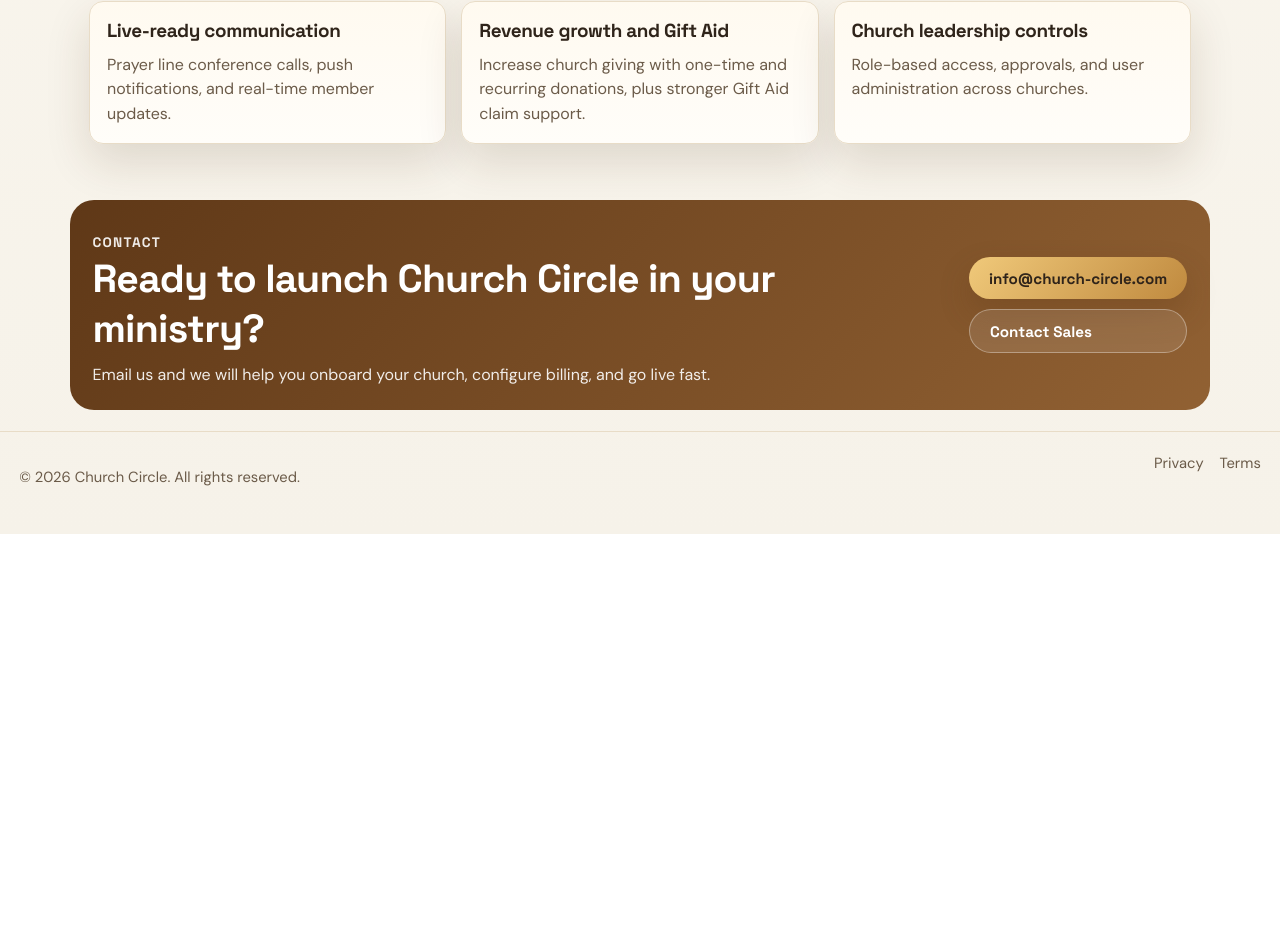
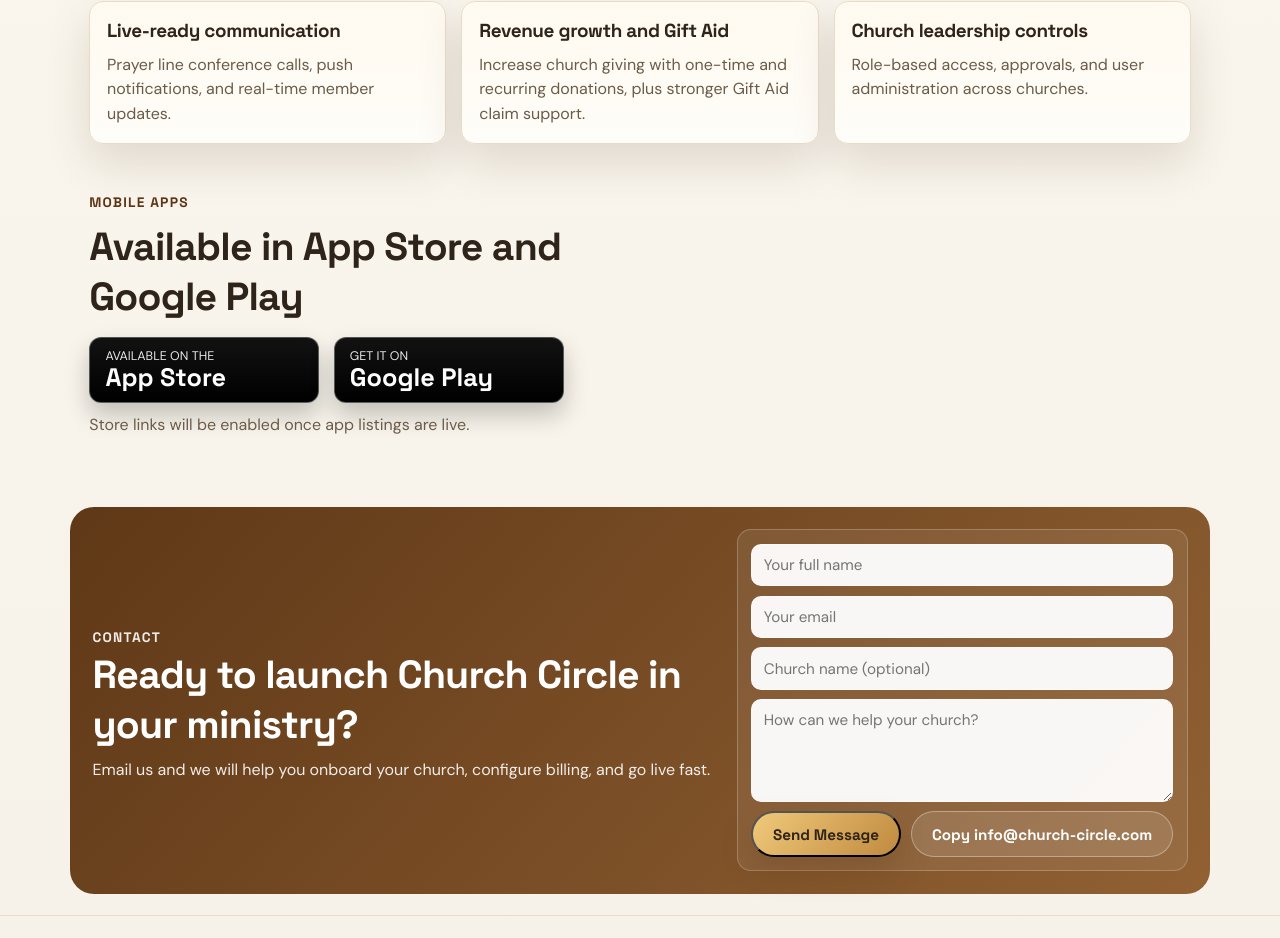
Before and after one commit to kevinofficial95/church-circle-website, a React (Vite) app: page / in a window 1280 px wide. Shown: the part 1793-2731 px from the top of the page. Before the commit the page ends 2327 px from the top, so only its background shows below. Built offline with nearby package versions, Linux system fonts and the light colour scheme.

Commit message:
feat: add contact form workflow and non-clickable app store availability badges

```diff
--- a/src/App.css
+++ b/src/App.css
@@ -322,6 +322,49 @@ h2 {
   margin: 0.8rem 0 0;
 }
 
+.section-stores {
+  padding-top: 0.4rem;
+}
+
+.store-badges {
+  display: flex;
+  flex-wrap: wrap;
+  gap: 0.9rem;
+  margin-top: 0.9rem;
+}
+
+.store-badge {
+  background: linear-gradient(180deg, #121212, #000);
+  border: 1px solid rgba(255, 255, 255, 0.32);
+  border-radius: 12px;
+  box-shadow: 0 12px 24px rgba(0, 0, 0, 0.22);
+  color: #fff;
+  cursor: default;
+  min-width: 230px;
+  padding: 0.62rem 0.95rem;
+  user-select: none;
+}
+
+.store-badge-small {
+  display: block;
+  font-size: 0.78rem;
+  opacity: 0.9;
+  text-transform: uppercase;
+}
+
+.store-badge-big {
+  display: block;
+  font-family: "Space Grotesk", "Segoe UI", sans-serif;
+  font-size: 1.58rem;
+  font-weight: 700;
+  line-height: 1.1;
+}
+
+.store-note {
+  color: var(--ink-soft);
+  margin-top: 0.7rem;
+}
+
 .trust-grid {
   display: grid;
   gap: 0.95rem;
@@ -359,7 +402,8 @@ h2 {
 }
 
 .contact-actions {
-  display: grid;
+  display: flex;
+  flex-wrap: wrap;
   gap: 0.6rem;
 }
 
@@ -372,6 +416,43 @@ h2 {
   background: rgba(255, 255, 255, 0.11);
   border-color: rgba(255, 255, 255, 0.34);
   color: #fff;
+}
+
+.contact-form {
+  background: rgba(255, 255, 255, 0.08);
+  border: 1px solid rgba(255, 255, 255, 0.22);
+  border-radius: 14px;
+  display: grid;
+  gap: 0.58rem;
+  min-width: 340px;
+  padding: 0.85rem;
+}
+
+.contact-input,
+.contact-textarea {
+  background: rgba(255, 255, 255, 0.95);
+  border: 1px solid rgba(255, 255, 255, 0.6);
+  border-radius: 10px;
+  color: #2f241a;
+  font-family: "DM Sans", "Segoe UI", sans-serif;
+  font-size: 0.95rem;
+  padding: 0.64rem 0.72rem;
+}
+
+.contact-input:focus,
+.contact-textarea:focus {
+  border-color: #f0c97a;
+  outline: 2px solid rgba(240, 201, 122, 0.35);
+}
+
+.contact-textarea {
+  resize: vertical;
+}
+
+.contact-status {
+  color: #fff6de;
+  font-size: 0.88rem;
+  margin: 0.2rem 0 0;
 }
 
 .site-footer {
@@ -459,6 +540,10 @@ h2 {
 
   .section-contact {
     padding: 1.2rem;
+  }
+
+  .contact-form {
+    min-width: 100%;
   }
 
   .highlight-pill {
@@ -551,8 +636,18 @@ h2 {
     font-size: 0.92rem;
   }
 
-  .section-contact .btn {
+  .section-contact .btn,
+  .contact-actions .btn {
     text-align: center;
+    width: 100%;
+  }
+
+  .store-badge {
+    min-width: 100%;
+  }
+
+  .store-badge-big {
+    font-size: 1.4rem;
   }
 }
 
--- a/src/App.tsx
+++ b/src/App.tsx
@@ -1,4 +1,4 @@
-import { useEffect } from "react";
+import { useEffect, useState, type ChangeEvent, type FormEvent } from "react";
 import "./App.css";
 
 type PricingTier = {
@@ -65,6 +65,14 @@ const formatCurrency = (value: number, currency: "GBP" | "USD"): string => {
 const usdValue = (gbpValue: number): number => gbpValue * GBP_TO_USD;
 
 export default function App() {
+  const [contactForm, setContactForm] = useState({
+    fullName: "",
+    email: "",
+    churchName: "",
+    message: "",
+  });
+  const [contactStatus, setContactStatus] = useState("");
+
   useEffect(() => {
     const targets = Array.from(document.querySelectorAll<HTMLElement>(".reveal"));
     if (targets.length === 0) {
@@ -86,6 +94,45 @@ export default function App() {
     targets.forEach((target) => observer.observe(target));
     return () => observer.disconnect();
   }, []);
+
+  const onContactFieldChange =
+    (key: "fullName" | "email" | "churchName" | "message") =>
+    (event: ChangeEvent<HTMLInputElement | HTMLTextAreaElement>) => {
+      setContactForm((previous) => ({ ...previous, [key]: event.target.value }));
+    };
+
+  const copyInfoEmail = async (): Promise<void> => {
+    try {
+      await navigator.clipboard.writeText("info@church-circle.com");
+      setContactStatus("Copied: info@church-circle.com");
+    } catch {
+      setContactStatus("Please email info@church-circle.com");
+    }
+  };
+
+  const onContactSubmit = async (event: FormEvent<HTMLFormElement>): Promise<void> => {
+    event.preventDefault();
+
+    const fullName = contactForm.fullName.trim();
+    const email = contactForm.email.trim();
+    const churchName = contactForm.churchName.trim();
+    const message = contactForm.message.trim();
+
+    if (!fullName || !email || !message) {
+      setContactStatus("Please fill your name, email, and message.");
+      return;
+    }
+
+    const subject = encodeURIComponent(`Church Circle enquiry from ${fullName}`);
+    const body = encodeURIComponent(
+      `Name: ${fullName}\nEmail: ${email}\nChurch: ${churchName || "Not provided"}\n\nMessage:\n${message}`
+    );
+    const gmailComposeUrl = `https://mail.google.com/mail/?view=cm&fs=1&to=info@church-circle.com&su=${subject}&body=${body}`;
+
+    window.open(gmailComposeUrl, "_blank", "noopener,noreferrer");
+    await copyInfoEmail();
+    setContactStatus("Compose window opened. If it did not open, email info@church-circle.com directly.");
+  };
 
   return (
     <div className="site-shell">
@@ -195,20 +242,67 @@ export default function App() {
           </div>
         </section>
 
+        <section className="section section-stores reveal">
+          <div className="section-head">
+            <p className="eyebrow">Mobile Apps</p>
+            <h2>Available in App Store and Google Play</h2>
+          </div>
+          <div className="store-badges" aria-label="Store availability badges">
+            <div className="store-badge store-badge-apple" role="img" aria-label="Available on the App Store">
+              <span className="store-badge-small">Available on the</span>
+              <span className="store-badge-big">App Store</span>
+            </div>
+            <div className="store-badge store-badge-google" role="img" aria-label="Get it on Google Play">
+              <span className="store-badge-small">Get it on</span>
+              <span className="store-badge-big">Google Play</span>
+            </div>
+          </div>
+          <p className="store-note">Store links will be enabled once app listings are live.</p>
+        </section>
+
         <section id="contact" className="section section-contact reveal">
           <div>
             <p className="eyebrow">Contact</p>
             <h2>Ready to launch Church Circle in your ministry?</h2>
             <p>Email us and we will help you onboard your church, configure billing, and go live fast.</p>
           </div>
-          <div className="contact-actions">
-            <a className="btn btn-primary" href="mailto:info@church-circle.com?subject=Church%20Circle%20Demo%20Request">
-              info@church-circle.com
-            </a>
-            <a className="btn btn-ghost" href="mailto:sales@church-circle.com?subject=Church%20Circle%20Pricing%20Question">
-              Contact Sales
-            </a>
-          </div>
+          <form className="contact-form" onSubmit={(event) => void onContactSubmit(event)}>
+            <input
+              className="contact-input"
+              value={contactForm.fullName}
+              onChange={onContactFieldChange("fullName")}
+              placeholder="Your full name"
+            />
+            <input
+              className="contact-input"
+              type="email"
+              value={contactForm.email}
+              onChange={onContactFieldChange("email")}
+              placeholder="Your email"
+            />
+            <input
+              className="contact-input"
+              value={contactForm.churchName}
+              onChange={onContactFieldChange("churchName")}
+              placeholder="Church name (optional)"
+            />
+            <textarea
+              className="contact-textarea"
+              value={contactForm.message}
+              onChange={onContactFieldChange("message")}
+              placeholder="How can we help your church?"
+              rows={4}
+            />
+            <div className="contact-actions">
+              <button className="btn btn-primary" type="submit">
+                Send Message
+              </button>
+              <button className="btn btn-ghost" type="button" onClick={() => void copyInfoEmail()}>
+                Copy info@church-circle.com
+              </button>
+            </div>
+            {contactStatus ? <p className="contact-status">{contactStatus}</p> : null}
+          </form>
         </section>
       </main>
 
```
